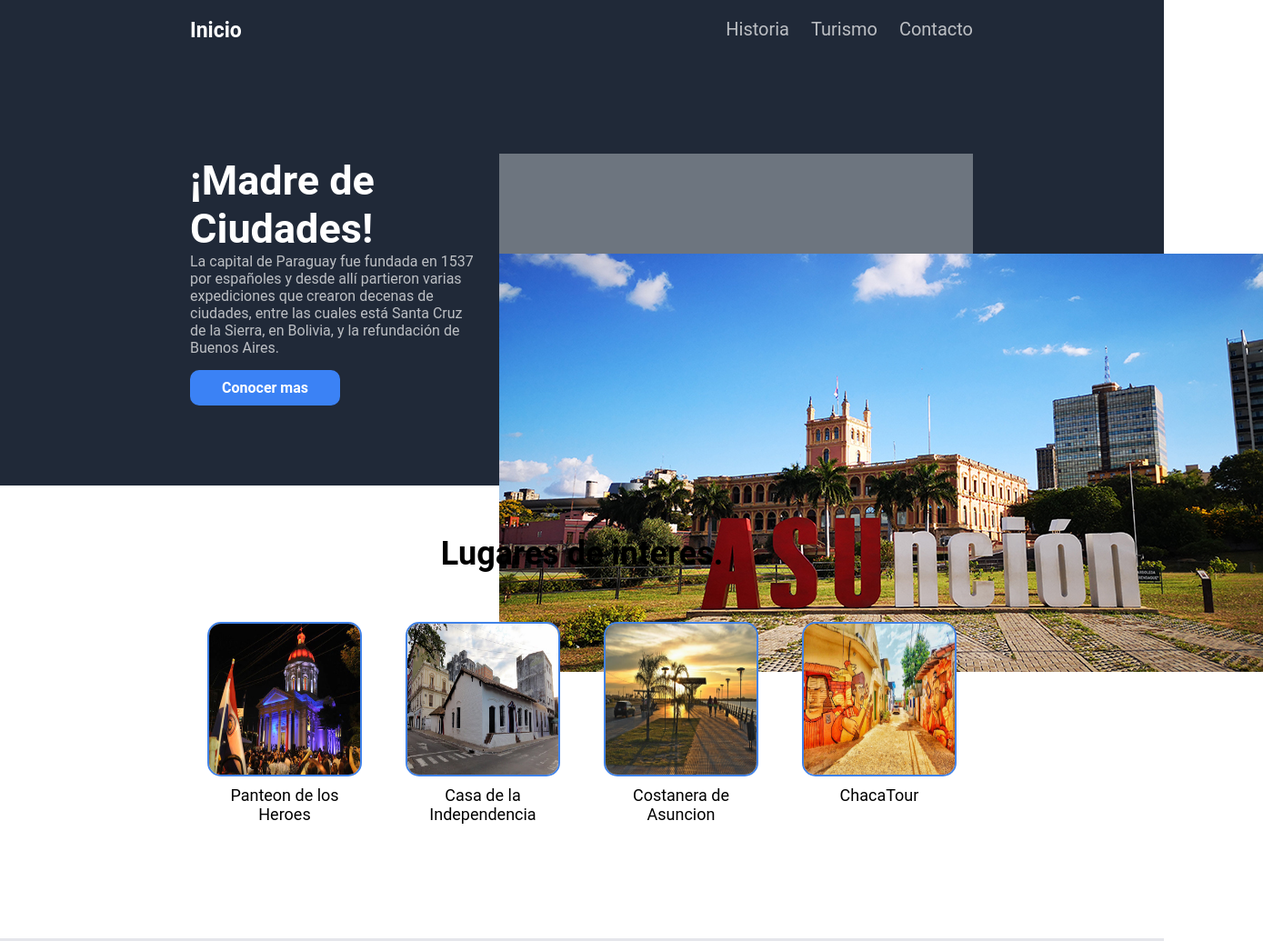
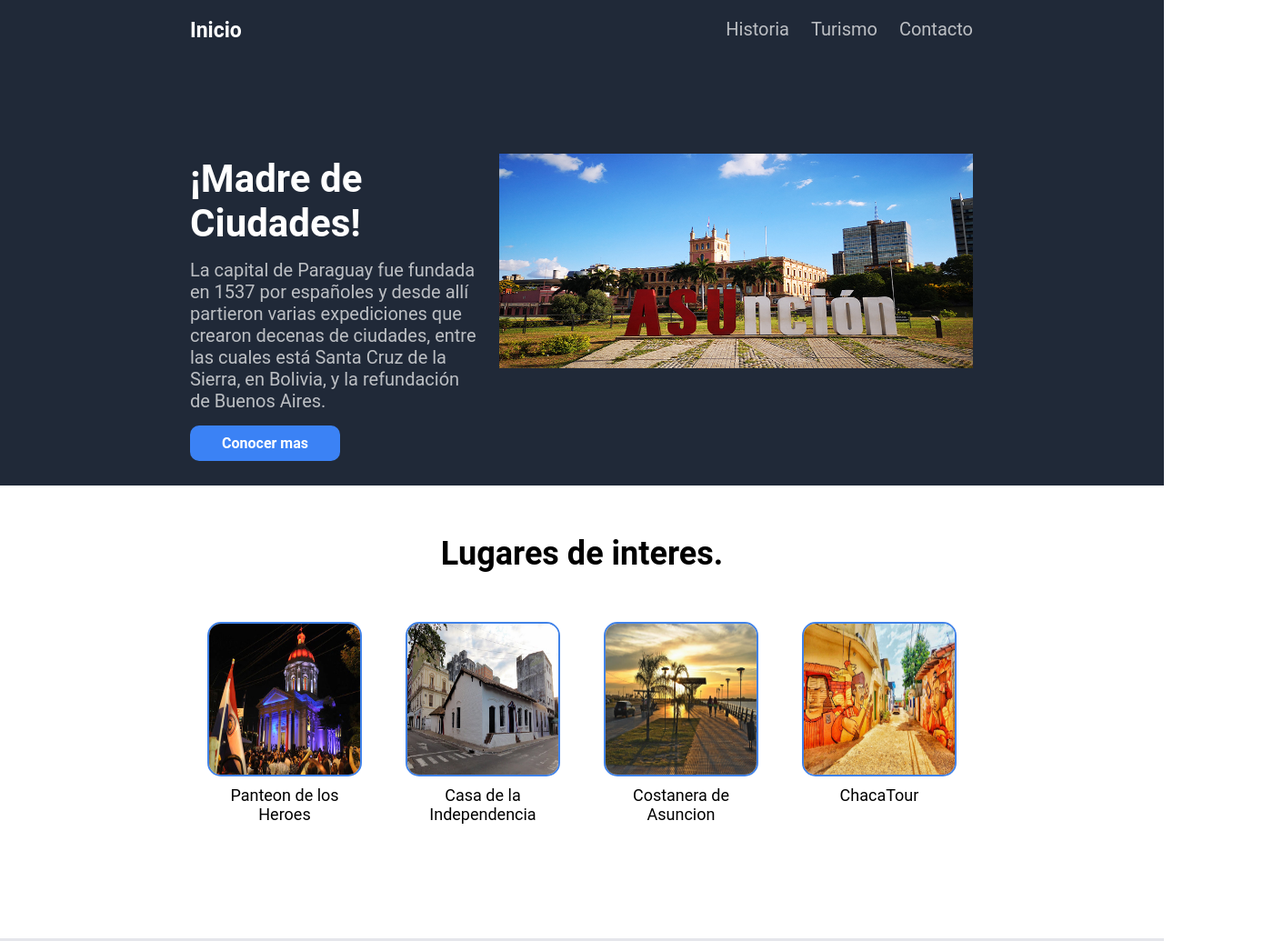
Before and after one commit to ferse/odin-landing-page, a plain HTML site: page index.html in a window 1280 px wide. Shown: the top 1035 px of the page at 91% size, 1389 px wide, since content can reach past the window. Drawn offline with Linux system fonts and the light colour scheme.

Commit message:
img style

```diff
--- a/styles.css
+++ b/styles.css
@@ -23,14 +23,14 @@ body{
     flex-basis: 0;
 }
 .uno .titulo{
-    font-size: 45px;
+    font-size: 42px;
     font-weight: bold;
     margin: 0;
 }
 .uno .subtitulo{
-    margin-top: 0px;
+    margin-top: 15px;
     margin-bottom: 25px;
-    font-size: medium;
+    font-size: 20;
     color: rgba(255, 255, 255, 0.7);
 }
 .uno .derecha{
@@ -62,17 +62,10 @@ body{
     margin-top: 15px;
     padding: 10px 35px 10px 35px;
 }
-.img{
-    margin-top: 110px;
-}
-.derecha .abajo{
-    margin: 0;
-    text-align: center;
+.uno .img{
     height: 236px;
     width: 521px;
-    background-color: #6d757f;
 }
-
 .dos{
     height: 498px;
     display: flex;
```
